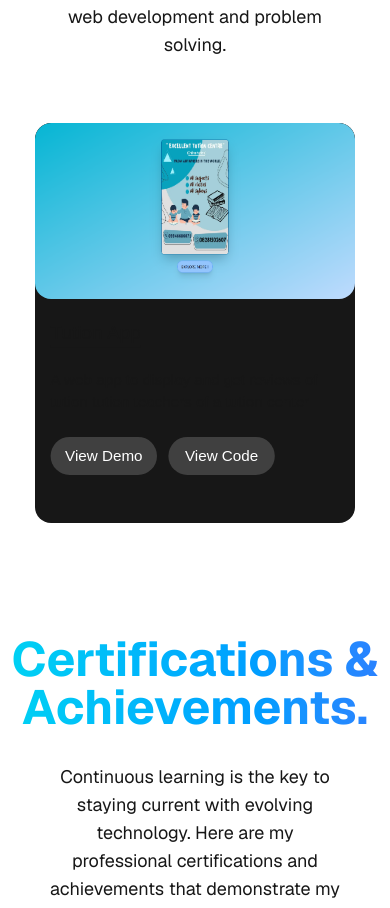
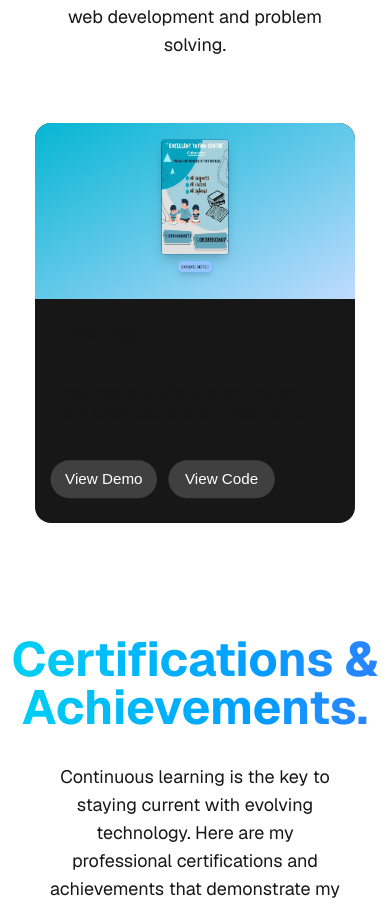
Before and after one commit to Noel1214/portfolio, a Next.js app: page / in a window 390 px wide. Shown: the part 1069-1977 px from the top of the page. Built offline with nearby package versions, Linux system fonts and the light colour scheme.

Commit message:
gap modified

```diff
--- a/components/ProjectCard.tsx
+++ b/components/ProjectCard.tsx
@@ -9,13 +9,13 @@ const ProjectCard = () => {
     <div className="interpolate-property bg-neutral-900 w-[20rem] h-[25rem] sm:w-[24rem] flex justify-center rounded-2xl transition-all duration-300 ease-in-out sm:max-h-none sm:max-w-none overflow-hidden hover:scale-105">
       <div className="flex flex-col gap-2 h-full w-full items-center rounded-2 xl">
         <Image
-          className="h-[11rem] w-[20rem] sm:h-[13rem] sm:w-[24rem] rounded-2xl"
+          className="h-[11rem] w-[20rem] sm:h-[13rem] sm:w-[24rem]"
           src="/tut-app.png"
           width={500}
           height={500}
           alt="Picture of the project"
         />
-        <div className="h-auto p-2 flex flex-col gap-6 scale-95">
+        <div className="h-auto p-2 flex flex-col gap-9 sm:gap-6 scale-95">
           <h1 className="text-xl underline underline-offset-7">Tution App</h1>
           <h1 className="">
             A web app to display and get reviews of tution tution
```
